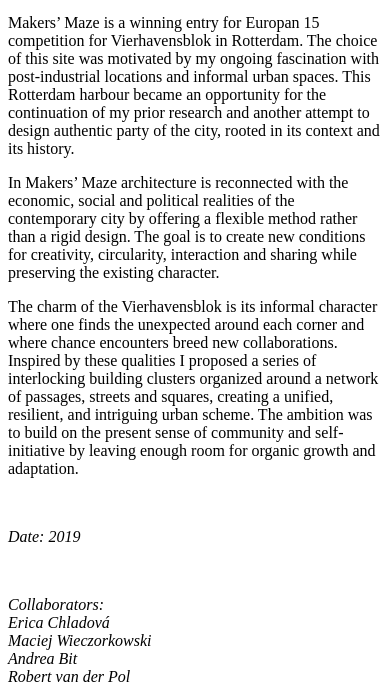
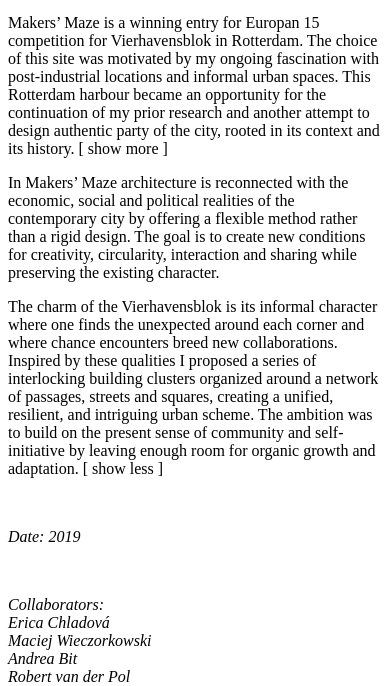
Before and after one commit to damienallen/studio-iza-slodka, a PHP site: page / in a window 390 px wide; the page is wider, and only the part inside the window is pictured. Shown: the part 4430-5116 px from the top of that part. Run offline with PHP 8.4, Linux system fonts and the light colour scheme; some web fonts are replaced; grey boxes are pictures that could not be loaded.

Commit message:
Added basic mobile expander

```diff
--- a/src/index.html
+++ b/src/index.html
@@ -137,7 +137,7 @@
         <div class="section maze-section">
 
             <div class="subsection">
-                <div class="row margins">
+                <div class="row margins toggle-text">
 
                     <div class="col">
                         <p>
@@ -149,9 +149,9 @@
                             became an opportunity for the continuation of my prior
                             research and another attempt to design authentic party of the city,
                             rooted in its context and its history.
-
+                            <span class="show-toggle"> [ show more ]</span>
                         </p>
-                        <p>
+                        <p class="hide-sm">
                             In Makers’ Maze architecture is reconnected
                             with the economic, social and political
                             realities of the contemporary city by
@@ -163,7 +163,7 @@
                         </p>
                     </div>
                     <div class="col">
-                        <p>
+                        <p class="hide-sm">
                             The charm of the Vierhavensblok is
                             its informal character where one finds
                             the unexpected around each corner
@@ -178,6 +178,7 @@
                             community and self-initiative by leaving
                             enough room for organic growth and
                             adaptation.
+                            <span class="hide-toggle"> [ show less ]</span>
                         </p>
                         <br />
                         <p>
@@ -190,8 +191,10 @@
                                 Erica Chladová<br />
                                 Maciej Wieczorkowski<br />
                                 Andrea Bit<br />
-                                Robert van der Pol</i>
+                                Robert van der Pol
+                            </i>
                         </p>
+                        <
                     </div>
 
                     <div class="col zoom-flex">
--- a/src/index.js
+++ b/src/index.js
@@ -8,6 +8,7 @@ import './styles/content.scss'
 
 import $ from 'jquery'
 import './scripts/slideshow.js'
+import './scripts/mobile_toggles.js'
 import './scripts/navigation.js'
 import './scripts/sidebar.js'
 import './scripts/zoom.js'
```
Also changed, not shown: src/scripts/mobile_toggles.js (added, +15 -0 lines), src/styles/layout.scss (+19 -0 lines).
